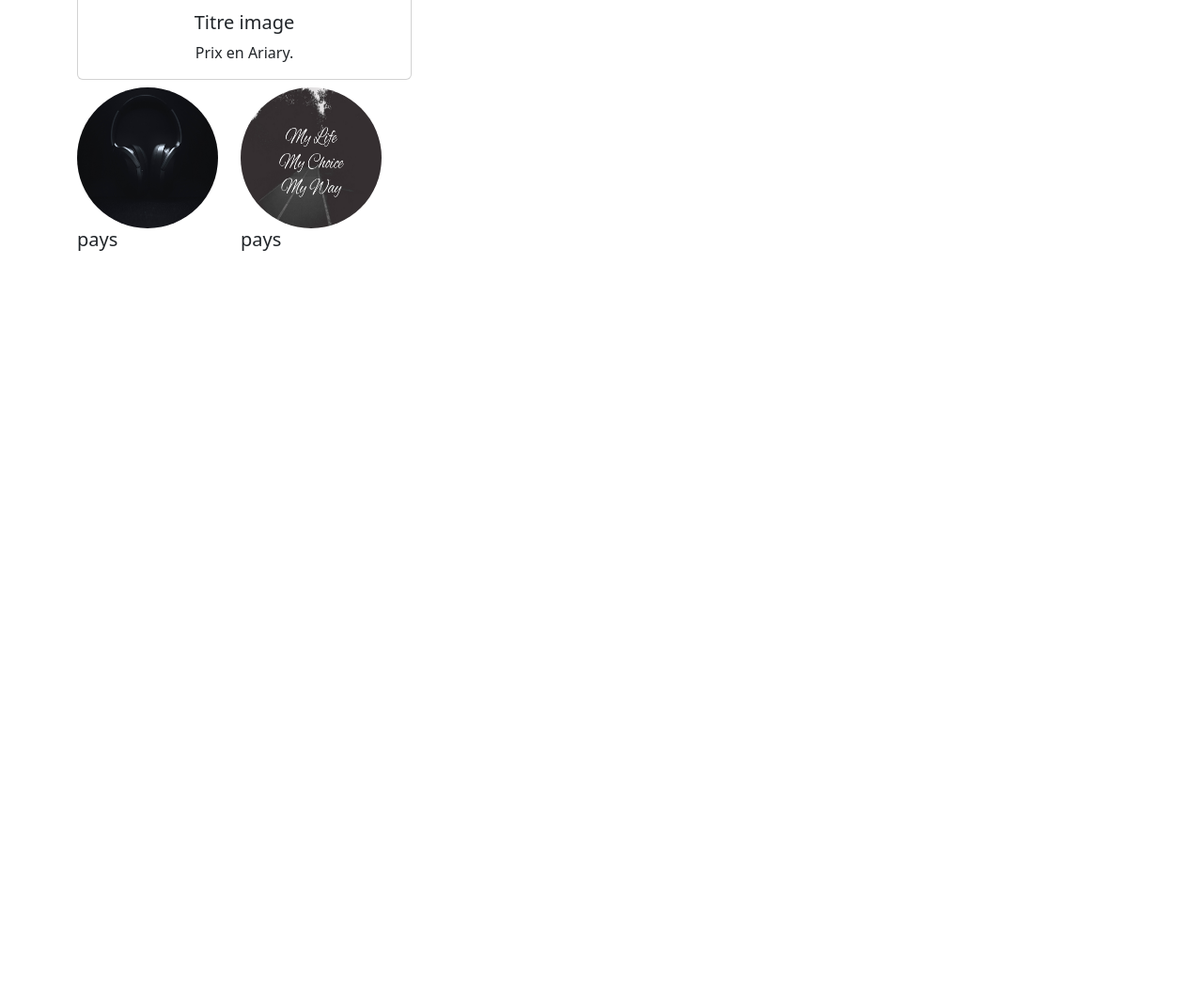
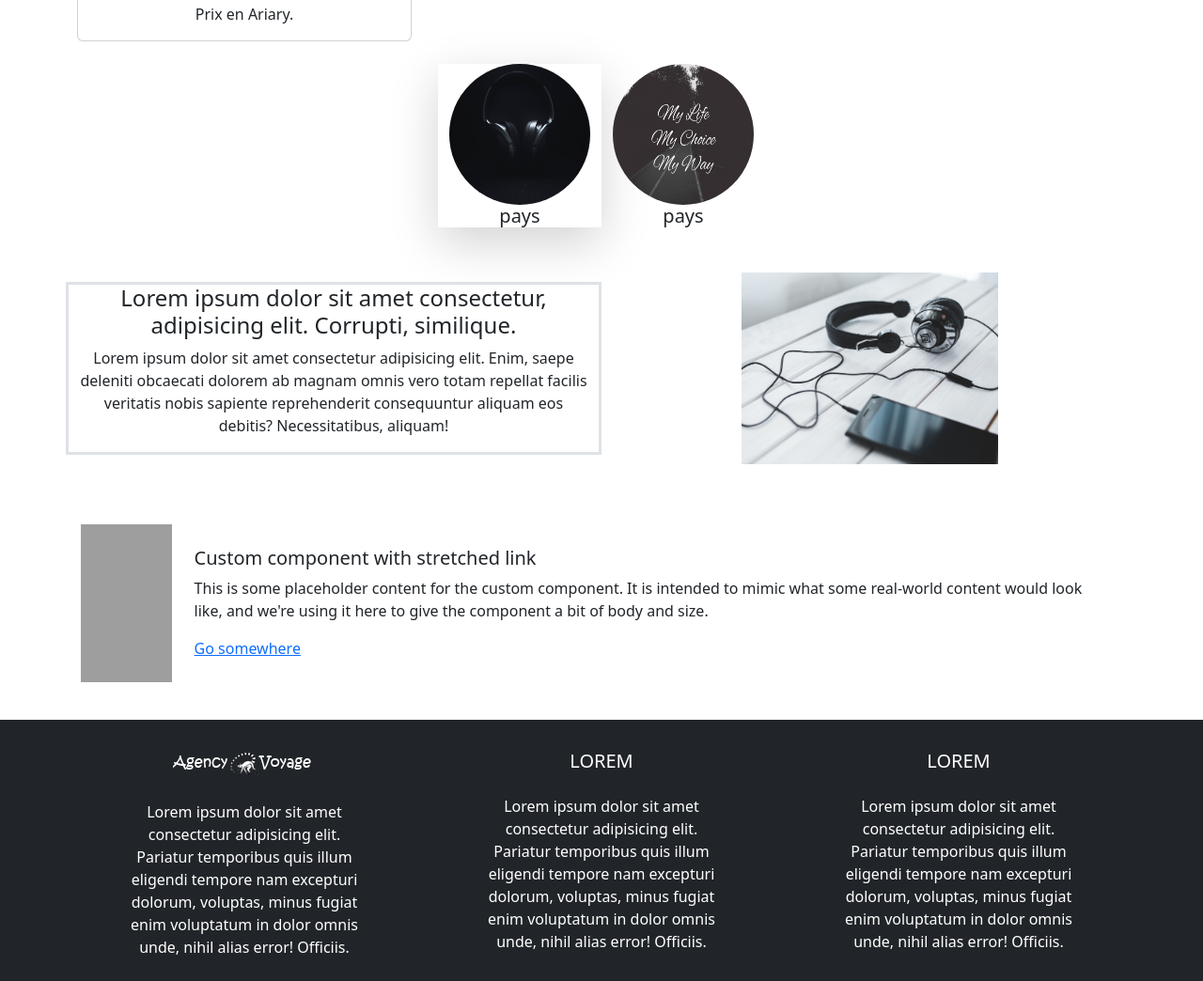
Before and after one commit to rapias15/fifanampina, a plain HTML site: page index.html in a window 1280 px wide. Shown: the part 973-2017 px from the top of the page at 94% size. Before the commit the page ends 1248 px from the top, so only its background shows below. Drawn offline with nearby package versions, Linux system fonts and the light colour scheme; grey boxes are pictures that could not be loaded.

Commit message:
manasa anao hijery akaiky

```diff
--- a/index.html
+++ b/index.html
@@ -6,6 +6,7 @@
     <meta http-equiv="X-UA-Compatible" content="IE=edge">
     <meta name="viewport" content="width=device-width, initial-scale=1.0">
     <link rel="stylesheet" href="https://cdn.jsdelivr.net/npm/bootstrap@5.2.2/dist/css/bootstrap.min.css">
+    <link rel="stylesheet" href="https://cdnjs.cloudflare.com/ajax/libs/font-awesome/6.2.0/css/fontawesome.min.css">
     <link rel="stylesheet" href="style.css">
     <title>petit test</title>
 </head>
@@ -13,7 +14,7 @@
 <body>
     <div class="navigation">
 
-        <nav class="navbar navbar-expand-lg navbar-light " style="background-color: #293035e5;">
+        <nav class="navbar navbar-expand-lg navbar-light fixed-top shadow mb-6" style="background-color: #2d5508;">
             <div class="container">
                 <a class="navbar-brand" href="#">
                     <img src="image/logoAgent.png" alt="">
@@ -22,16 +23,16 @@
                 <button class="navbar-toggler" type="button" data-bs-toggle="collapse" data-bs-target="#navbarSupportedContent" aria-controls="navbarSupportedContent" aria-expanded="false" aria-label="Toggle navigation">
                     <span class="navbar-toggler-icon"></span>
                 </button>
-                <div class="collapse navbar-collapse" id="navbarSupportedContent">
-                    <ul class="navbar-nav ms-auto mb-2 mb-lg-0">
+                <div class="collapse navbar-collapse " id="navbarSupportedContent">
+                    <ul class="navbar-nav mx-auto mb-2 mb-lg-0">
                         <li class="nav-item">
-                            <a class="nav-link active" aria-current="page" href="#">Home</a>
+                            <a class="nav-link active text-white" aria-current="page" href="#">Home</a>
                         </li>
                         <li class="nav-item">
-                            <a class="nav-link" href="#">Link</a>
+                            <a class="nav-link text-white" href="#">Link</a>
                         </li>
                         <li class="nav-item dropdown">
-                            <a class="nav-link dropdown-toggle" href="#" id="navbarDropdown" role="button" data-bs-toggle="dropdown" aria-expanded="false">
+                            <a class="nav-link dropdown-toggle text-white" href="#" id="navbarDropdown" role="button" data-bs-toggle="dropdown" aria-expanded="false">
                                 Dropdown
                             </a>
                             <ul class="dropdown-menu" aria-labelledby="navbarDropdown">
@@ -42,9 +43,6 @@
                                 </li>
                                 <li><a class="dropdown-item" href="#">Something else here</a></li>
                             </ul>
-                        </li>
-                        <li class="nav-item">
-                            <a class="nav-link disabled" href="#" tabindex="-1" aria-disabled="true">Disabled</a>
                         </li>
                     </ul>
                     <form class="d-flex">
@@ -60,17 +58,17 @@
         <div class="carousel-inner">
             <div class="carousel-item active">
                 <div class="ratio ratio-21x9" style="height: 50%;">
-                    <img src="image/slide1.jpg" alt="">
+                    <img src="image/siledy1.jpeg">
                 </div>
             </div>
             <div class="carousel-item">
                 <div class="ratio ratio-21x9" style="height: 50%;">
-                    <img src="image/slide2.jpg" alt="">
+                    <img src="image/siledy2.jpeg" alt="">
                 </div>
             </div>
             <div class="carousel-item">
                 <div class="ratio ratio-21x9" style="height: 50%;">
-                    <img src="image/slide1.jpg" alt="">
+                    <img src="image/siledy3.jpeg" alt="">
                 </div>
             </div>
         </div>
@@ -85,7 +83,7 @@
     </div>
 
     <div class="container">
-        <section class="row mt-2 mb-2">
+        <section class="row mb-4 mt-4">
 
             <div class="col-md-4">
                 <div class="card text-center">
@@ -125,9 +123,9 @@
 
         </section>
 
-        <section class="row mt-2 mb-2">
+        <section class="row mt-2 mb-2 justify-content-center">
 
-            <div class="col-auto">
+            <div class="col-auto text-center shadow-lg">
                 <div class="ratio ratio-1x1" style="width: 150px;">
                     <img src="image/slide3.jpg" alt="" class="rounded-circle">
                 </div>
@@ -136,7 +134,7 @@
                 </div>
             </div>
 
-            <div class="col-auto">
+            <div class="col-auto text-center">
                 <div class="ratio ratio-1x1" style="width: 150px;">
                     <img src="image/slide1.jpg" alt="" class="rounded-circle">
                 </div>
@@ -146,7 +144,65 @@
             </div>
 
         </section>
+
+        <section class="row mt-5">
+
+            <div class="col-md-6  border border-3 text-center m-auto">
+                <h4>Lorem ipsum dolor sit amet consectetur, adipisicing elit. Corrupti, similique.</h4>
+                <p>
+                    Lorem ipsum dolor sit amet consectetur adipisicing elit. Enim, saepe deleniti obcaecati dolorem ab magnam omnis vero totam repellat facilis veritatis nobis sapiente reprehenderit consequuntur aliquam eos debitis? Necessitatibus, aliquam!
+                </p>
+            </div>
+            <div class="col-md-6">
+                <div class="ratio ratio-4x3 mx-auto" style="width: 50%;">
+                    <img src="image/zik.jpg" alt="">
+                </div>
+            </div>
+
+        </section>
+        <section class="row mt-5">
+
+            <div class="d-flex position-relative p-3">
+                <div class="ratio ratio-4x3 mx-auto" style="width: 150px;">
+                    <img src="image/pi.jpeg" alt="">
+                </div>
+                <div class="p-4">
+                    <h5 class="mt-0">Custom component with stretched link</h5>
+                    <p>This is some placeholder content for the custom component. It is intended to mimic what some real-world content would look like, and we're using it here to give the component a bit of body and size.</p>
+                    <a href="#" class="stretched-link">Go somewhere</a>
+                </div>
+            </div>
+        </section>
+
     </div>
+
+    <footer class="bg-dark text-white text-center pt-4 mt-4">
+
+        <div class="container text-center">
+            <div class="row text-center">
+                <div class="col-md-4 col-lg-3 col-sm-4 mx-auto p-2">
+                    <img src="image/logoAgent.png" alt="">
+                    <br><br>
+                    <p>
+                        Lorem ipsum dolor sit amet consectetur adipisicing elit. Pariatur temporibus quis illum eligendi tempore nam excepturi dolorum, voluptas, minus fugiat enim voluptatum in dolor omnis unde, nihil alias error! Officiis.
+                    </p>
+                </div>
+                <div class="col-md-4 col-lg-3 col-sm-4 mx-auto pt-2">
+                    <h5 class="text-uppercase mb-4 ">Lorem</h5>
+                    <p>
+                        Lorem ipsum dolor sit amet consectetur adipisicing elit. Pariatur temporibus quis illum eligendi tempore nam excepturi dolorum, voluptas, minus fugiat enim voluptatum in dolor omnis unde, nihil alias error! Officiis.
+                    </p>
+                </div>
+                <div class="col-md-4 col-lg-3 col-sm-4 mx-auto pt-2">
+                    <h5 class="text-uppercase mb-4 ">Lorem</h5>
+                    <p>
+                        Lorem ipsum dolor sit amet consectetur adipisicing elit. Pariatur temporibus quis illum eligendi tempore nam excepturi dolorum, voluptas, minus fugiat enim voluptatum in dolor omnis unde, nihil alias error! Officiis.
+                    </p>
+                </div>
+            </div>
+        </div>
+
+    </footer>
 
     <script src="https://cdn.jsdelivr.net/npm/bootstrap@5.0.2/dist/js/bootstrap.bundle.min.js" integrity="sha384-MrcW6ZMFYlzcLA8Nl+NtUVF0sA7MsXsP1UyJoMp4YLEuNSfAP+JcXn/tWtIaxVXM" crossorigin="anonymous"></script>
 </body>
```
Also changed, not shown: image/4041340C-0C41-4EB5-BC83-773F1C8AB32CL0001.jpeg (added), image/491D1197-AF40-49F6-BA37-E2F1FF011CE7L0001.jpeg (added), image/zik.jpg (added), 16 other files.
